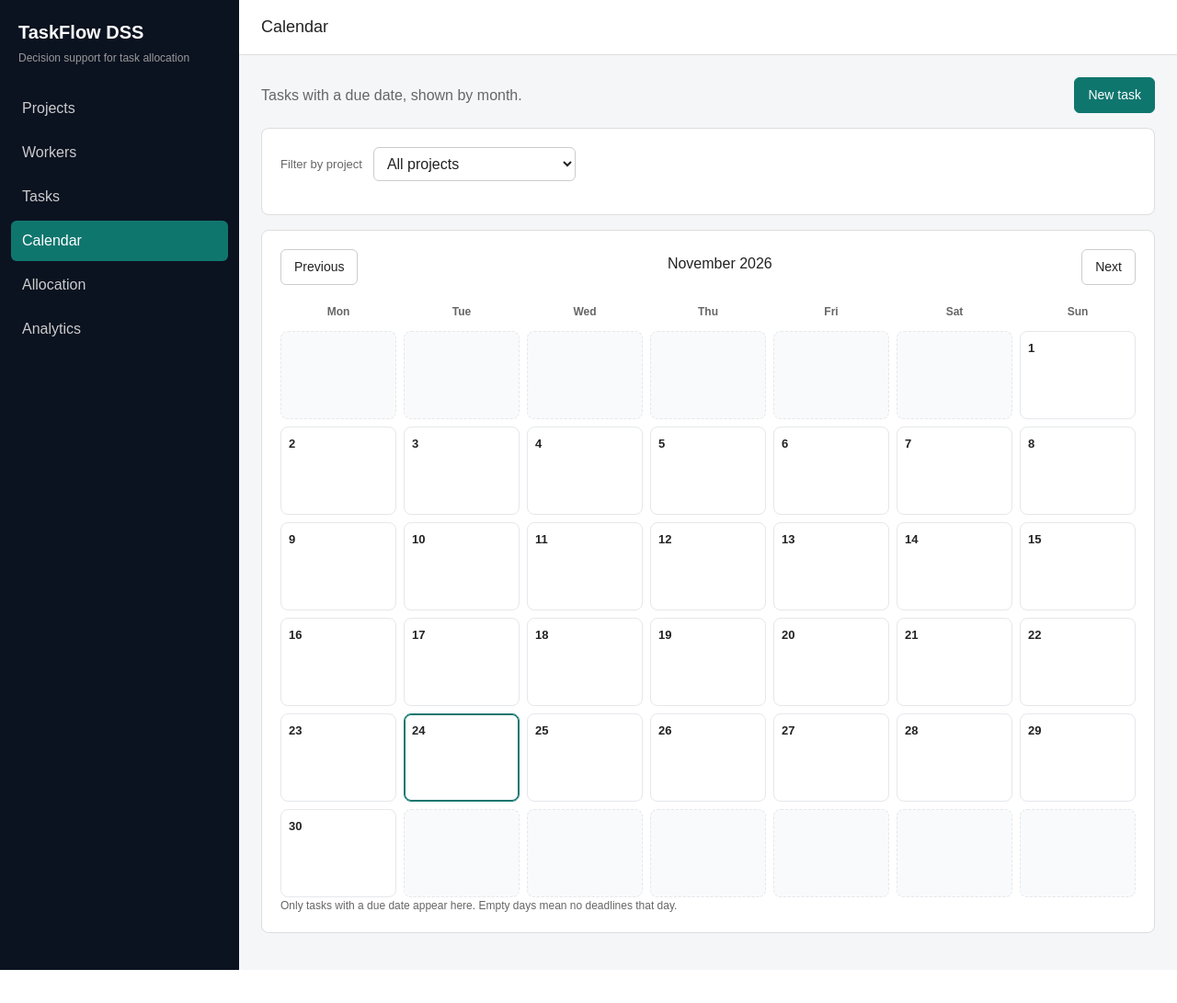
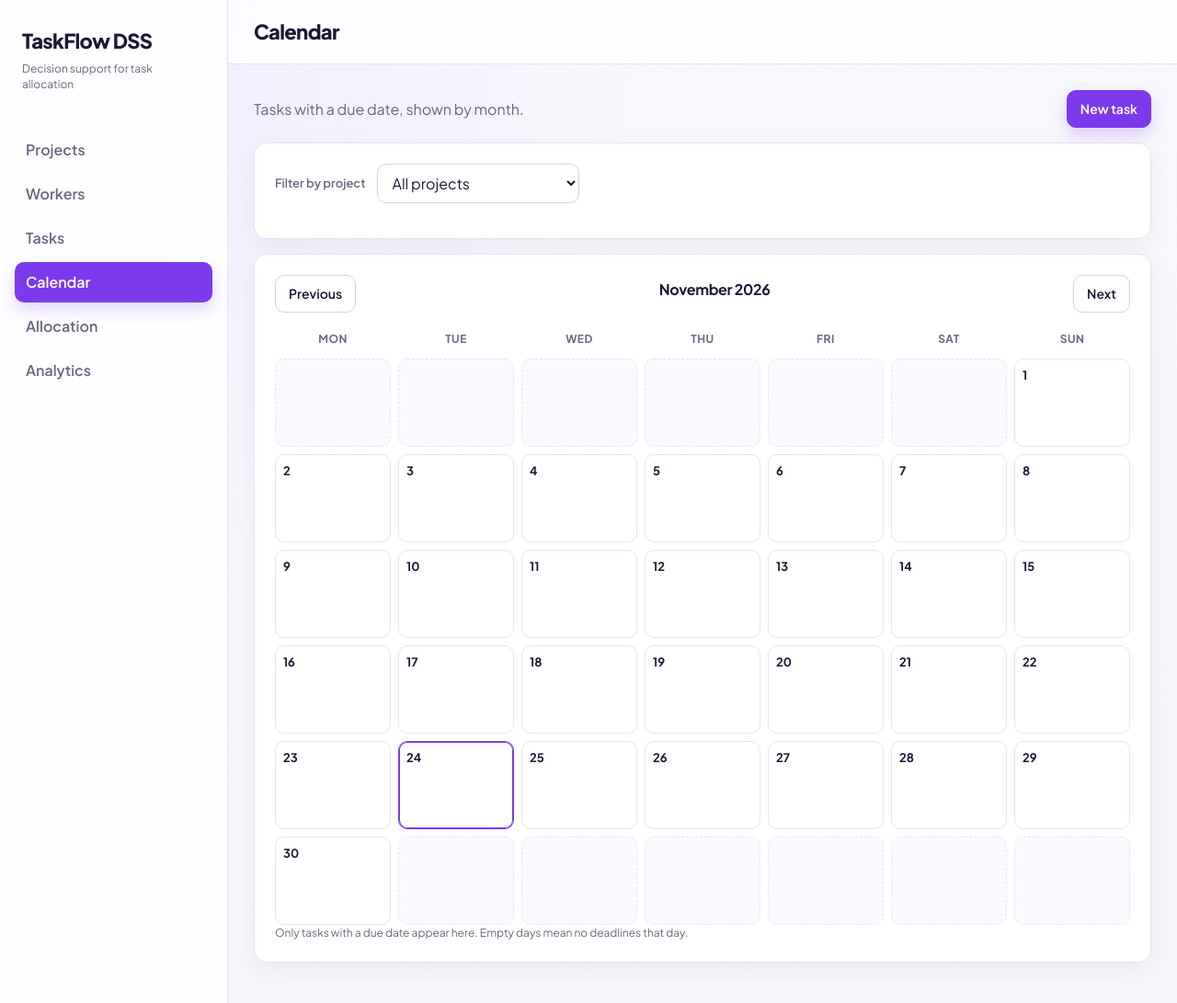
Before and after one commit to bingchiling34/taskflow-dss-project, a Django app: page /calendar/ in a window 1280 px wide. Shown: the whole page at 92% size. Before the commit the page ends 1055 px from the top, so only its background shows below. Run offline with Django 5.2, Linux system fonts and the light colour scheme; data that the repository does not hold is empty; parts of the project's set-up code (start-up, migrations or seed data) failed here and were passed over; some libraries are stand-ins or nearby versions.

Commit message:
Refresh UI to a light purple theme

```diff
--- a/config/settings.py
+++ b/config/settings.py
@@ -52,9 +52,7 @@ MIDDLEWARE = [
     "django.middleware.clickjacking.XFrameOptionsMiddleware",
 ]
 
-# Needed behind Render's HTTPS proxy.
 SECURE_PROXY_SSL_HEADER = ("HTTP_X_FORWARDED_PROTO", "https")
-
 
 ROOT_URLCONF = "config.urls"
 
--- a/static/css/app.css
+++ b/static/css/app.css
@@ -1,12 +1,40 @@
+:root {
+  --bg: #f6f5fb;
+  --surface: #ffffff;
+  --surface-soft: #faf9ff;
+  --text: #1f1635;
+  --muted: #6b6680;
+  --border: #e7e3f2;
+  --border-strong: #d6d0e8;
+  --primary: #7c3aed;
+  --primary-hover: #6d28d9;
+  --primary-soft: #efe9ff;
+  --primary-text: #5b21b6;
+  --danger: #dc2626;
+  --danger-soft: #fef2f2;
+  --warn: #f59e0b;
+  --warn-soft: #fffbeb;
+  --warn-text: #92400e;
+  --ok: #22c55e;
+  --full: #ef4444;
+  --shadow: 0 8px 24px rgba(55, 35, 110, 0.06);
+  --radius: 14px;
+  --radius-sm: 10px;
+  --sidebar-width: 248px;
+}
+
 * {
   box-sizing: border-box;
 }
 
 body {
   margin: 0;
-  font-family: Arial, Helvetica, sans-serif;
-  color: #222222;
-  background: #f4f6f8;
+  font-family: "Plus Jakarta Sans", "Segoe UI", sans-serif;
+  color: var(--text);
+  background:
+    radial-gradient(circle at top left, #efe9ff 0%, transparent 42%),
+    linear-gradient(180deg, #f8f7fc 0%, var(--bg) 100%);
+  min-height: 100vh;
 }
 
 a {
@@ -20,46 +48,53 @@ a {
 }
 
 .sidebar {
-  width: 260px;
-  background: #0b1220;
-  color: #cccccc;
-  padding: 20px 12px;
+  width: var(--sidebar-width);
+  background: rgba(255, 255, 255, 0.88);
+  border-right: 1px solid var(--border);
+  color: var(--muted);
+  padding: 24px 16px;
   flex-shrink: 0;
+  backdrop-filter: blur(8px);
 }
 
 .brand {
-  margin-bottom: 24px;
-  padding: 0 8px;
+  margin-bottom: 28px;
+  padding: 4px 8px 12px;
 }
 
 .brand-name {
-  font-size: 20px;
-  font-weight: bold;
-  color: #ffffff;
+  font-size: 22px;
+  font-weight: 750;
+  letter-spacing: -0.03em;
+  color: var(--text);
 }
 
 .brand-tag {
   font-size: 12px;
-  color: #999999;
-  margin-top: 4px;
+  color: var(--muted);
+  margin-top: 6px;
+  line-height: 1.4;
 }
 
 .nav a {
   display: block;
   padding: 10px 12px;
   margin-bottom: 4px;
-  border-radius: 6px;
-  color: #cccccc;
+  border-radius: 10px;
+  color: var(--muted);
+  font-weight: 550;
+  transition: background 0.15s ease, color 0.15s ease;
 }
 
 .nav a:hover {
-  background: #1a2438;
-  color: #ffffff;
+  background: var(--primary-soft);
+  color: var(--primary-text);
 }
 
 .nav a.is-active {
-  background: #0f766e;
+  background: var(--primary);
   color: #ffffff;
+  box-shadow: 0 8px 18px rgba(124, 58, 237, 0.22);
 }
 
 .nav a.is-disabled {
@@ -69,39 +104,46 @@ a {
 
 .main {
   flex: 1;
+  min-width: 0;
 }
 
 .topbar {
-  background: #ffffff;
-  border-bottom: 1px solid #dddddd;
-  padding: 16px 24px;
+  background: rgba(255, 255, 255, 0.78);
+  border-bottom: 1px solid var(--border);
+  padding: 18px 28px;
+  backdrop-filter: blur(8px);
 }
 
 .topbar h1 {
   margin: 0;
-  font-size: 18px;
+  font-size: 22px;
+  font-weight: 720;
+  letter-spacing: -0.03em;
 }
 
 .content {
-  padding: 24px;
+  padding: 28px;
 }
 
 .panel {
-  background: #ffffff;
-  border: 1px solid #dddddd;
-  border-radius: 8px;
-  padding: 20px;
+  background: var(--surface);
+  border: 1px solid var(--border);
+  border-radius: var(--radius);
+  padding: 22px;
   margin-bottom: 16px;
+  box-shadow: var(--shadow);
 }
 
 .panel h2 {
-  margin: 0 0 8px 0;
+  margin: 0 0 10px 0;
   font-size: 16px;
+  font-weight: 700;
+  letter-spacing: -0.02em;
 }
 
 .panel p {
   margin: 0;
-  color: #666666;
+  color: var(--muted);
   line-height: 1.5;
 }
 
@@ -206,36 +267,36 @@ a {
 
 .muted {
   margin: 0;
-  color: #666666;
+  color: var(--muted);
 }
 
 .empty-state {
   text-align: center;
-  padding: 28px 16px;
+  padding: 40px 16px;
 }
 
 .empty-state p {
   margin: 0 0 8px 0;
-  color: #222222;
+  color: var(--text);
+  font-weight: 600;
 }
 
 .empty-state .muted {
-  margin-bottom: 16px;
+  margin-bottom: 18px;
+  font-weight: 400;
 }
 
 .workload-list {
   display: flex;
   flex-direction: column;
-  gap: 16px;
+  gap: 12px;
 }
 
 .workload-item {
-  padding: 12px 0;
-  border-bottom: 1px solid #eeeeee;
-}
-
-.workload-item:last-child {
-  border-bottom: none;
+  padding: 16px;
+  border: 1px solid var(--border);
+  border-radius: var(--radius-sm);
+  background: var(--surface-soft);
 }
 
 .workload-top {
@@ -275,45 +336,51 @@ a {
 }
 
 .workload-bar-fill.level-ok {
-  background: #22c55e;
+  background: var(--ok);
 }
 
 .workload-bar-fill.level-warn {
-  background: #eab308;
+  background: var(--warn);
 }
 
 .workload-bar-fill.level-full {
-  background: #ef4444;
+  background: var(--full);
 }
 
 .workload-caption {
-  margin-top: 6px;
-  color: #666666;
+  margin-top: 8px;
+  color: var(--muted);
   font-size: 13px;
 }
 
 .workload-actions {
-  margin-top: 8px;
+  margin-top: 10px;
 }
 
 .workload-actions a {
-  color: #0f766e;
+  color: var(--primary);
   font-size: 13px;
+  font-weight: 600;
 }
 
 .btn {
-  display: inline-block;
-  border: 1px solid #cccccc;
-  background: #ffffff;
-  color: #222222;
-  padding: 8px 14px;
-  border-radius: 6px;
+  display: inline-flex;
+  align-items: center;
+  justify-content: center;
+  border: 1px solid var(--border-strong);
+  background: var(--surface);
+  color: var(--text);
+  padding: 9px 14px;
+  border-radius: 10px;
   font-size: 14px;
+  font-weight: 600;
   cursor: pointer;
+  transition: background 0.15s ease, border-color 0.15s ease, box-shadow 0.15s ease;
 }
 
 .btn:hover {
-  background: #f0f0f0;
+  background: var(--surface-soft);
+  border-color: #c4b5fd;
 }
 
 .btn.is-loading,
@@ -348,24 +415,25 @@ form.is-loading {
 }
 
 .btn-primary {
-  background: #0f766e;
-  border-color: #0f766e;
+  background: var(--primary);
+  border-color: var(--primary);
   color: #ffffff;
+  box-shadow: 0 8px 18px rgba(124, 58, 237, 0.22);
 }
 
 .btn-primary:hover {
-  background: #0d9488;
-  border-color: #0d9488;
+  background: var(--primary-hover);
+  border-color: var(--primary-hover);
 }
 
 .btn-danger {
-  background: #ffffff;
-  border-color: #dc2626;
-  color: #dc2626;
+  background: var(--surface);
+  border-color: #fecaca;
+  color: var(--danger);
 }
 
 .btn-danger:hover {
-  background: #fef2f2;
+  background: var(--danger-soft);
 }
 
 .table {
@@ -444,29 +520,38 @@ form.is-loading {
   display: block;
   margin-bottom: 6px;
   font-size: 14px;
-  font-weight: 600;
+  font-weight: 650;
 }
 
 .form-field input,
 .form-field textarea,
 .form-field select {
   width: 100%;
-  padding: 8px 10px;
-  border: 1px solid #cccccc;
-  border-radius: 6px;
+  padding: 10px 12px;
+  border: 1px solid var(--border-strong);
+  border-radius: 10px;
   font: inherit;
-  background: #ffffff;
+  background: var(--surface);
+  color: var(--text);
+}
+
+.form-field input:focus,
+.form-field textarea:focus,
+.form-field select:focus {
+  outline: none;
+  border-color: #c4b5fd;
+  box-shadow: 0 0 0 3px rgba(124, 58, 237, 0.12);
 }
 
 .form-error {
   margin-top: 6px;
-  color: #dc2626;
+  color: var(--danger);
   font-size: 13px;
 }
 
 .field-hint {
   margin-top: 6px;
-  color: #666666;
+  color: var(--muted);
   font-size: 12px;
 }
 
@@ -479,21 +564,24 @@ form.is-loading {
 
 .filter-row label {
   font-size: 13px;
-  color: #666666;
+  color: var(--muted);
+  font-weight: 600;
 }
 
 .filter-row select {
   min-width: 220px;
-  padding: 8px 10px;
-  border: 1px solid #cccccc;
-  border-radius: 6px;
+  padding: 9px 12px;
+  border: 1px solid var(--border-strong);
+  border-radius: 10px;
   font: inherit;
-  background: #ffffff;
+  background: var(--surface);
 }
 
 .section-title {
   margin: 0;
   font-size: 16px;
+  font-weight: 700;
+  letter-spacing: -0.02em;
 }
 
 .form-actions {
@@ -545,6 +634,8 @@ form.is-loading {
 .calendar-title {
   margin: 0;
   font-size: 18px;
+  font-weight: 720;
+  letter-spacing: -0.02em;
 }
 
 .calendar-grid {
@@ -555,33 +646,35 @@ form.is-loading {
 
 .calendar-weekday {
   font-size: 12px;
-  font-weight: 600;
-  color: #666666;
+  font-weight: 700;
+  color: var(--muted);
   text-align: center;
   padding: 4px 0;
+  text-transform: uppercase;
+  letter-spacing: 0.04em;
 }
 
 .calendar-day {
   min-height: 96px;
-  border: 1px solid #e5e7eb;
-  border-radius: 8px;
+  border: 1px solid var(--border);
+  border-radius: var(--radius-sm);
   padding: 8px;
-  background: #ffffff;
+  background: var(--surface);
 }
 
 .calendar-day.is-empty {
-  background: #f9fafb;
+  background: var(--surface-soft);
   border-style: dashed;
 }
 
 .calendar-day.is-today {
-  border-color: #0f766e;
-  box-shadow: inset 0 0 0 1px #0f766e;
+  border-color: var(--primary);
+  box-shadow: inset 0 0 0 1px var(--primary);
 }
 
 .calendar-day-number {
   font-size: 13px;
-  font-weight: 600;
+  font-weight: 700;
   margin-bottom: 6px;
 }
 
--- a/templates/base.html
+++ b/templates/base.html
@@ -5,6 +5,9 @@
   <meta charset="utf-8">
   <meta name="viewport" content="width=device-width, initial-scale=1">
   <title>{% block title %}TaskFlow DSS{% endblock %}</title>
+  <link rel="preconnect" href="https://fonts.googleapis.com">
+  <link rel="preconnect" href="https://fonts.gstatic.com" crossorigin>
+  <link href="https://fonts.googleapis.com/css2?family=Plus+Jakarta+Sans:wght@400;500;600;700;800&display=swap" rel="stylesheet">
   <script src="https://cdn.tailwindcss.com"></script>
   <script src="https://unpkg.com/htmx.org@2.0.4"></script>
   <link rel="stylesheet" href="{% static 'css/app.css' %}">
```
Also changed, not shown: other parts of static/css/app.css (+75 -42 lines), templates/analytics/home.html (+4 -4 lines), templates/projects/detail.html (+14 -3 lines).
